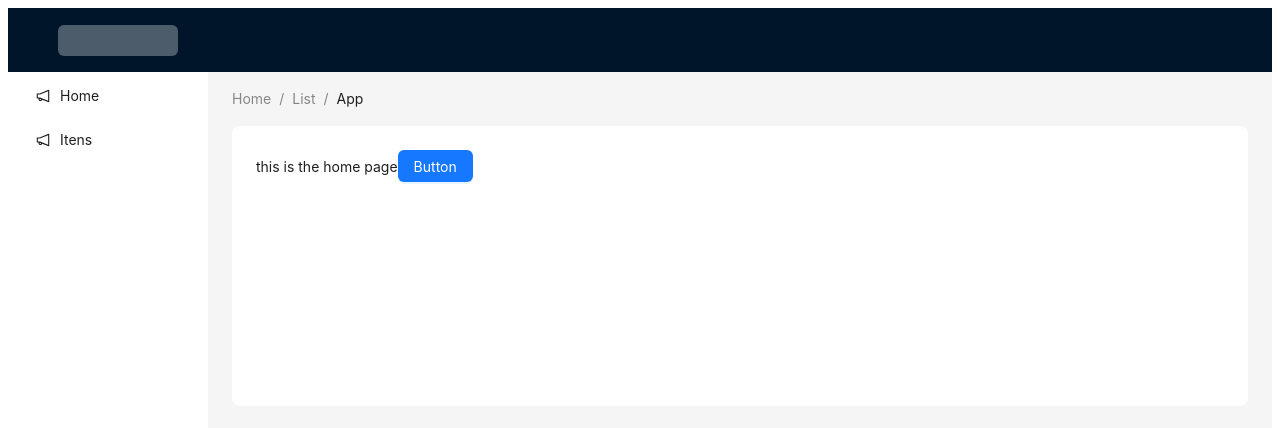
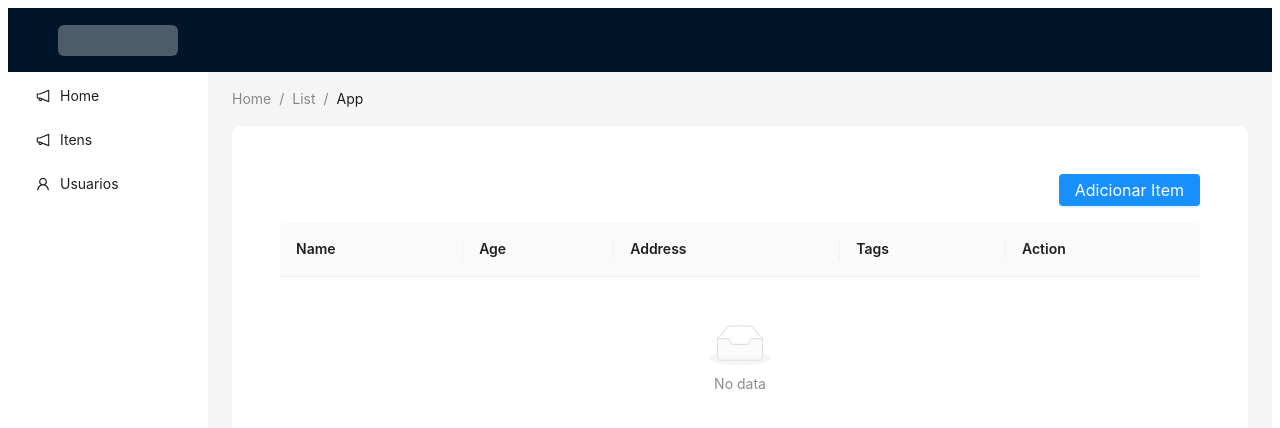
Before and after one commit to Fabrica-Unisales/pie-manager-front, a Next.js app: page / in a window 1280 px wide. Shown: the top 428 px of the page. Built offline with nearby package versions, Linux system fonts and the light colour scheme; what @ant-design/nextjs-registry would draw is missing.

Commit message:
primeiro commit

```diff
--- a/src/app/(auth)/page.js
+++ b/src/app/(auth)/page.js
@@ -1,12 +1,43 @@
-'use client';
-import React from 'react';
-import { Button } from 'antd';
+"use client";
+import React, { use, useEffect, useState } from "react";
+import { Button, Table } from "antd";
+import { columns } from "@/statics/tableMocks";
 
-const Home = () => (
-  <div className="App">
-    this is the home page
-    <Button type="primary" onClick={()=>{console.log(`testes agora`)}}>Button</Button>
-  </div>
-);
+const App = () => {
+  const handleAddItem = () => {
+    window.location.href = "/itens/new";
+  };
 
-export default Home;
+  const [data, setData] = useState([]);
+  useEffect(() => {
+    const items = JSON.parse(localStorage.getItem("items")) || [];
+    if (items.length > 0) {
+      setData(items.data);
+    }
+  }, []);
+
+  return (
+    <div style={{ padding: 24 }}>
+      <div style={{ marginBottom: 16, textAlign: "right" }}>
+        <Button
+          type="primary"
+          style={{
+            background: "#1890ff",
+            color: "#fff",
+            border: "none",
+            borderRadius: 4,
+            padding: "8px 16px",
+            cursor: "pointer",
+            fontSize: 16,
+          }}
+          onClick={handleAddItem}
+        >
+          Adicionar Item
+        </Button>
+      </div>
+      <Table columns={columns} dataSource={data} />
+    </div>
+  );
+};
+
+export default App;
--- a/src/statics/menuItens.js
+++ b/src/statics/menuItens.js
@@ -1,18 +1,33 @@
 "use client";
 import React from "react";
-import {
-  NotificationOutlined,
-} from "@ant-design/icons";
+import { NotificationOutlined, UserOutlined } from "@ant-design/icons";
 
 export const items2 = [
   {
     key: "home",
     icon: React.createElement(NotificationOutlined),
-    label: <a href="/home" rel="home">Home</a>,
+    label: (
+      <a href="/home" rel="home">
+        Home
+      </a>
+    ),
   },
   {
     key: "send",
     icon: React.createElement(NotificationOutlined),
-    label: <a href="/itens" rel="itens">Itens</a>,
+    label: (
+      <a href="/itens" rel="itens">
+        Itens
+      </a>
+    ),
+  },
+  {
+    key: "send",
+    icon: React.createElement(UserOutlined),
+    label: (
+      <a href="/users" rel="users">
+        Usuarios
+      </a>
+    ),
   },
 ];
```
